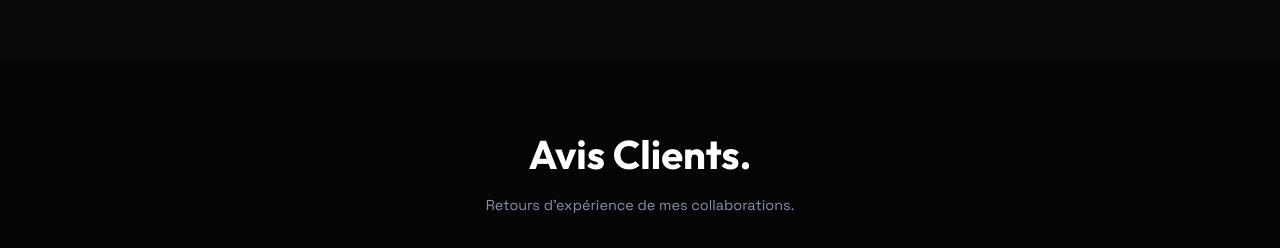
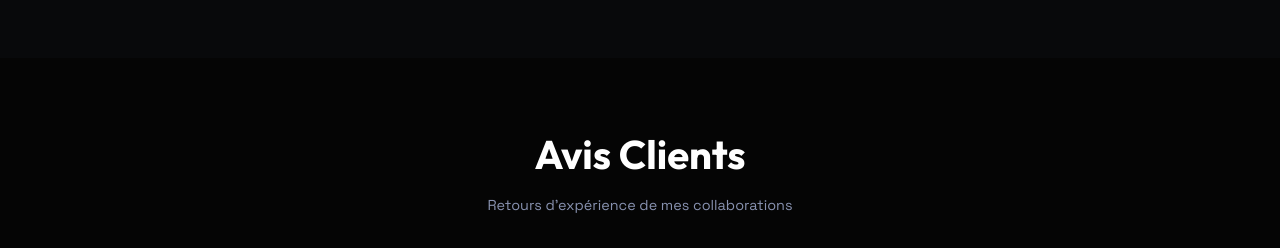
Before and after one commit to Merfrand19/portfolio, a React (Vite) app: page / in a window 1280 px wide. Shown: the part 2860-3108 px from the top of the page. Built offline with nearby package versions, Linux system fonts and the light colour scheme; grey boxes are pictures that could not be loaded.

Commit message:
Update Reviews.jsx

```diff
--- a/src/components/Reviews.jsx
+++ b/src/components/Reviews.jsx
@@ -10,8 +10,8 @@ const reviews = [
 const Reviews = () => {
     return (
         <section className="reviews-section">
-            <h2 className="section-title">Avis Clients.</h2>
-            <p className="section-subtitle">Retours d'expérience de mes collaborations.</p>
+            <h2 className="section-title">Avis Clients</h2>
+            <p className="section-subtitle">Retours d'expérience de mes collaborations</p>
 
             <div className="reviews-grid">
                 {reviews.map(review => (
```
